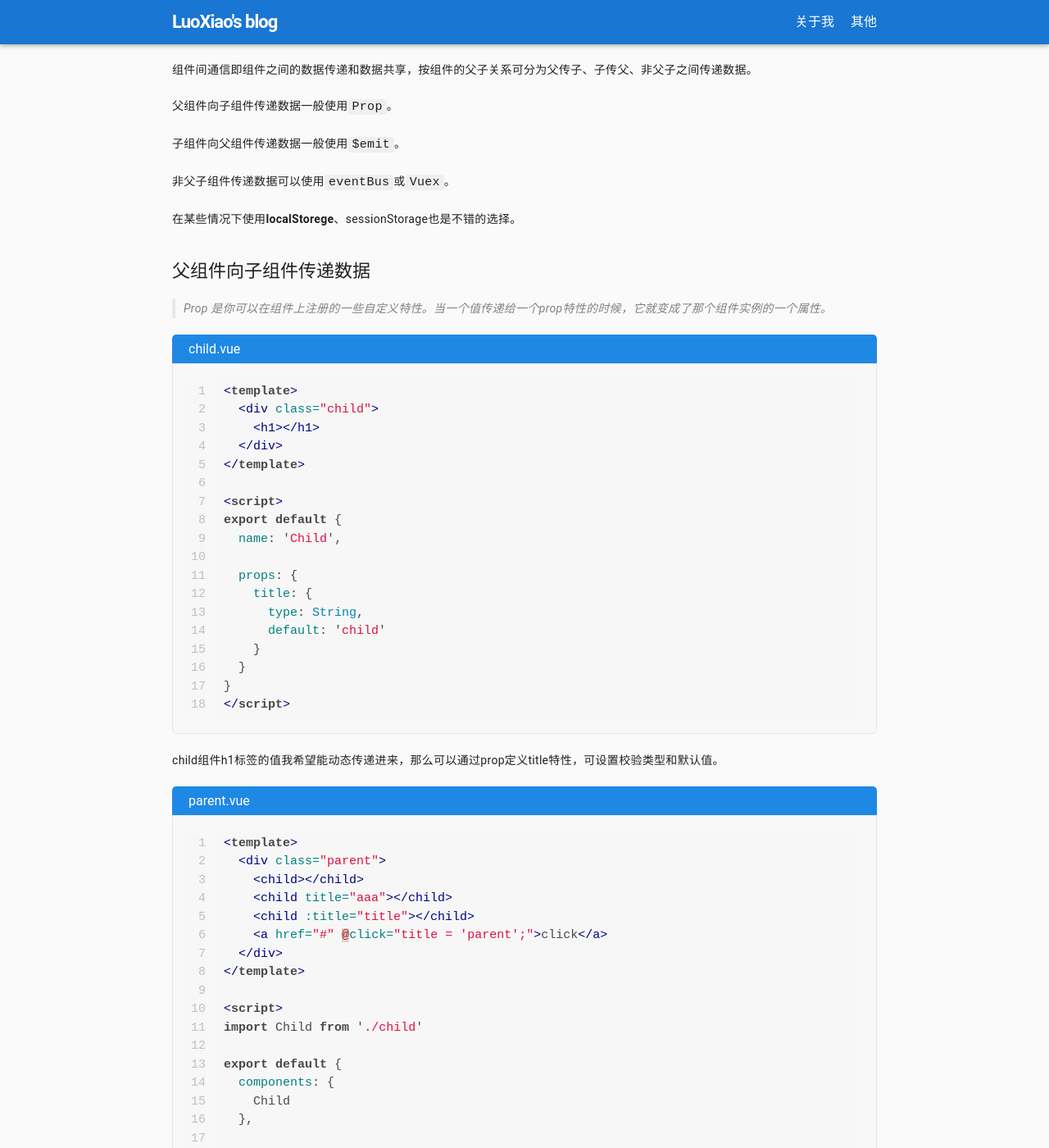
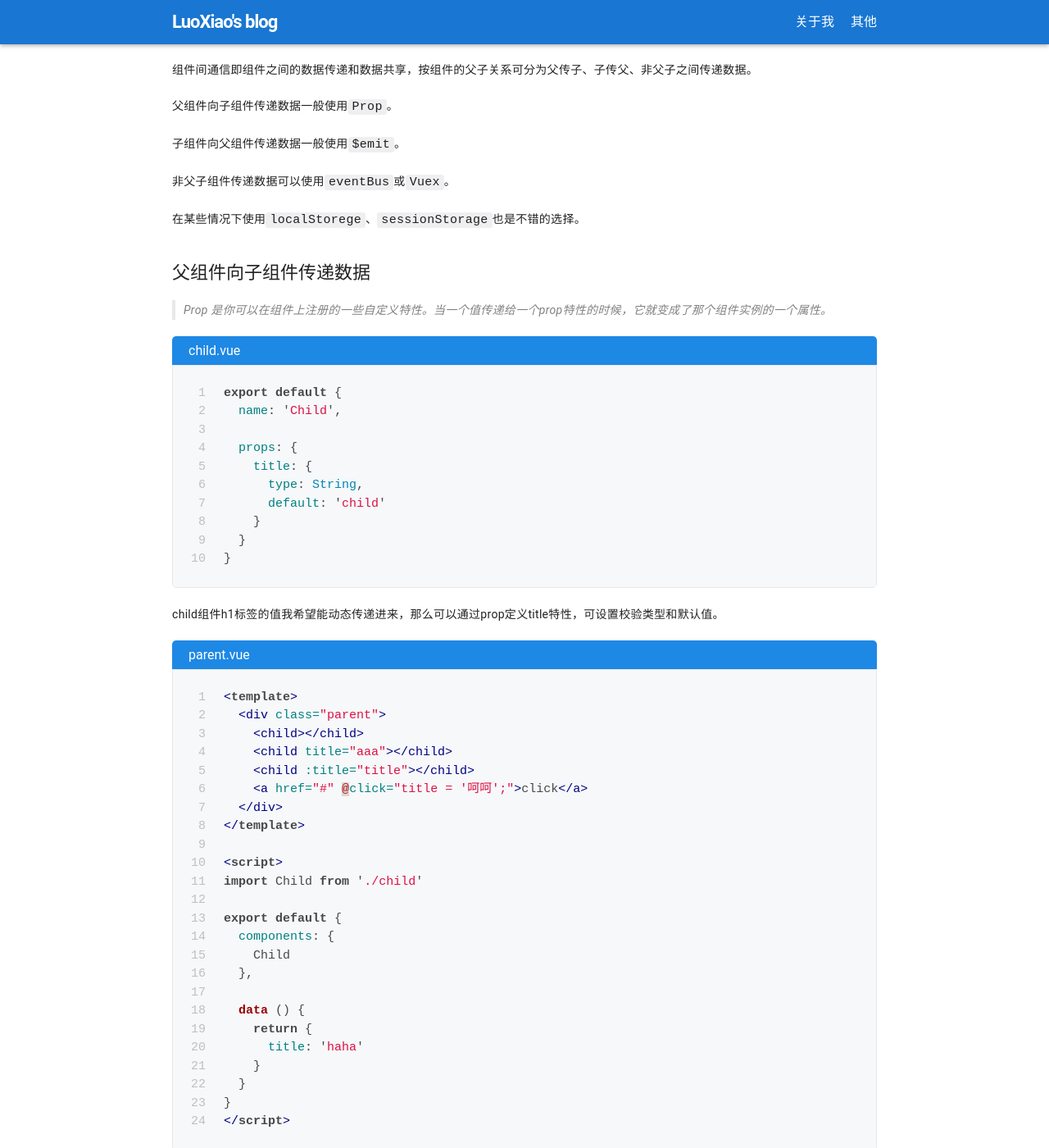
Before and after one commit to luoxiaoblog/github.luoxiaoblog.io, a Jekyll site: the page built from _posts/2018-08-22-Vue组件间通信.markdown, in a window 1280 px wide and 1400 px high, scrolled down 196 px. Shown: the whole window at 82% size. Built offline with Jekyll 4.4.1, drawn with Linux system fonts in a browser that asks for light colours; comment, search, counter and statistics services are not loaded; some of the changed text lies outside the part shown.

Commit message:
更新 - Vue组件间传递数据

````diff
--- a/_posts/2018-08-22-Vue组件间通信.markdown
+++ b/_posts/2018-08-22-Vue组件间通信.markdown
@@ -14,7 +14,7 @@ excerpt_separator: <!--more-->
 
 非父子组件传递数据可以使用```eventBus```或```Vuex```。
 
-在某些情况下使用**localStorege**、sessionStorage也是不错的选择。
+在某些情况下使用```localStorege```、```sessionStorage```也是不错的选择。
 <p style="margin: 0; padding: 0;">
 <a id="父组件向子组件传递数据" class="anchor"></a>
 </p>
@@ -25,14 +25,7 @@ excerpt_separator: <!--more-->
 <div class="title">
 <span class="text">child.vue</span>
 </div>
-{% highlight vue linenos %}
-<template>
-  <div class="child">
-    <h1>{{title}}</h1>
-  </div>
-</template>
-
-<script>
+{% highlight javascript linenos %}
 export default {
   name: 'Child',
 
@@ -43,7 +36,6 @@ export default {
     }
   }
 }
-</script>
 {% endhighlight %}
 </div>
 child组件h1标签的值我希望能动态传递进来，那么可以通过prop定义title特性，可设置校验类型和默认值。
@@ -59,7 +51,7 @@ child组件h1标签的值我希望能动态传递进来，那么可以通过prop
     <child></child>
     <child title="aaa"></child>
     <child :title="title"></child>
-    <a href="#" @click="title = 'parent';">click</a>
+    <a href="#" @click="title = '呵呵';">click</a>
   </div>
 </template>
 
@@ -80,7 +72,8 @@ export default {
 </script>
 {% endhighlight %}
 </div>
-父组件parent.vue中复用三次child组件，第一个child组件显示默认值，第二个child组件显示"aaa"，第三个child组件显示“哈哈”，点击click之后第三个child组件将显示“parent”
+父组件parent.vue中复用三次child组件，第一个child组件显示默认值，第二个child组件显示"aaa"，第三个child组件显示“哈哈”，点击click之后第三个child组件将显示“呵呵”。
+我们成功的将父组件中的数据传递给子组件。
 
 <p style="margin: 0; padding: 0;">
 <a id="子组件向父组件传递数据" class="anchor"></a>
@@ -92,79 +85,58 @@ export default {
 <div class="title">
 <span class="text">child.vue</span>
 </div>
-{% highlight vue linenos %}
-<template>
-  <div class="child">
-    <a href="#" @click="$emit('msg', 'haha');">click</a>
-  </div>
-</template>
-
-<script>
+{% highlight javascript linenos %}
 export default {
-  name: 'Child'
+  name: 'Child',
+  template: `<div class="child">
+              <a href="#" @click="$emit('msg', 'haha');">click</a>
+            </div>`
 }
-</script>
 {% endhighlight %}
 </div>
-子组件希望点击click时向父元素传递数据，可以使用$emit(event, data)向父元素传递一个自定义事件。
+子组件希望点击click时向父元素传递数据，可以使用$emit(event, data)向父元素传递一个自定义事件, 通过向事件回调函数传递参数实现数据的传递。
 
 <div class="code-wrapper">
 <div class="title">
 <span class="text">parent.vue</span>
 </div>
-{% highlight vue linenos %}
-<template>
-  <div class="parent">
-    <child @msg="handleMsgEvent"></child>
-  </div>
-</template>
-
-<script>
+{% highlight javascript linenos %}
 import Child from './child'
 
 export default {
   components: {
     Child
   },
-
+  template: `<div class="parent">
+              <child @msg="handleMsgEvent"></child>
+            </div>`,
   methods: {
     handleMsgEvent (msg) {
       console.log(msg)
     }
   }
 }
-</script>
 {% endhighlight %}
 </div>
-在父组件中监听子组件中定义的事件就能子组件传递的数据，此时点击“click”将在浏览器开发工具控制台中输出“haha”。
+在父组件中监听子组件中定义的事件就能拿到子组件传递的数据，此时点击“click”将在浏览器开发工具控制台中输出“haha”。
 
 <p style="margin: 0; padding: 0;">
 <a id="非父子组件通信" class="anchor"></a>
 </p>
 # 非父子组件通信
 
-非父子组件间通信主要有两种方式，EventBus和Vuex，一般项目简单的情况下推荐使用EventBus，否则使用Vuex。
+非父子组件间通信主要有两种方式，eventBus和Vuex，一般项目简单的情况下推荐使用eventBus，否则使用Vuex。
 
 <p style="margin: 0; padding: 0;">
 <a id="eventbus" class="anchor"></a>
 </p>
 ## eventBus
 
-Vue提供了实例方法$emit和$on，可自定义事件以及监听事件。eventBus即一个Vue实例，各个组件共用这个实例调用$emit和$on方法达到数据传递的目的。
-
-<div class="code-wrapper">
-<div class="title">
-<span class="text">parent.vue</span>
-</div>
-{% highlight vue linenos %}
-<template>
-  <div class="parent">
-    <child></child>
-    <child2></child2>
-  </div>
-</template>
-
-<script>
+Vue提供了实例方法$emit和$on，可自定义事件以及监听事件。eventBus即创建一个"空的"Vue实例，各个组件共用这个实例并调用$emit和$on方法达到数据传递的目的。
+<div class="tab-group-container ">
+  <div class="tab-group">
+    <section id="tab1" title="parent.vue">
+      {% highlight javascript linenos %}
 import Child from './child'
 import Child2 from './child2'
 
@@ -173,130 +145,58 @@ export default {
     Child,
     Child2
   }
+  template:`<div class="parent">
+              <child></child>
+              <child2></child2>
+            </div>`
 }
-</script>
-{% endhighlight %}
-</div>
-parent组件中有两个子组件
-
-<div class="code-wrapper">
-<div class="title">
-<span class="text">bus.js</span>
-</div>
-{% highlight vue linenos %}
+      {% endhighlight %}
+    </section>
+    <section id="tab2" title="bus.js">
+{% highlight javascript linenos %}
 import Vue from 'vue'
 
 export default new Vue()
 {% endhighlight %}
-</div>
-创建bus.js文件,export一个Vue实例。
-
-<div class="code-wrapper">
-<div class="title">
-<span class="text">child.vue</span>
-</div>
+    </section>
+    <section id="tab3" title="child.vue">
 {% highlight vue linenos %}
-<template>
-  <div class="child">
-    <a href="#" @click="a">click</a>
-  </div>
-</template>
-
-<script>
 import Bus from './bus.js'
 
 export default {
   name: 'Child',
-
+  template: `<div class="child">
+              <a href="#" @click="a">click</a>
+            </div>`,
   methods: {
     a () {
       Bus.$emit('msg', 'a')
     }
   }
 }
-</script>
 {% endhighlight %}
-</div>
-child组件中import bus.js并通过它在click事件中传递出一个msg事件。
-
-<div class="code-wrapper">
-<div class="title">
-<span class="text">child2.vue</span>
-</div>
-{% highlight vue linenos %}
-<template>
-  <div class="child2"></div>
-</template>
-
-<script>
+    </section>
+    <section id="tab4" title="child2.vue">
+{% highlight javascript linenos %}
 import Bus from './bus.js'
 
 export default {
   name: 'Child2',
-
+  template: `<div class="child2"></div>`,
   created () {
     Bus.$on('msg', (val) => {
       console.log(val)
     })
   }
 }
-</script>
+{% endhighlight %}
+    </section>
+  </div>
+</div>
 
-{% endhighlight %}
-</div>
-child2组件中也import bus.js并通过它在created钩子中监听msg事件。
-这样当点击child组件的click时，child2能接收到child传递的数据，在浏览器开发工具控制台中输出“a”。
+parent组件中有子组件child和child2。bus.js中export一个Vue实例。child组件中import bus.js并通过它在click事件中传递出一个msg事件。child2组件中也import bus.js并通过它在created钩子中监听msg事件。这样当点击child组件的click时，child2能接收到child传递的数据，浏览器开发工具控制台中输出“a”。
 
 <p style="margin: 0; padding: 0;">
 <a id="vuex" class="anchor"></a>
 </p>
 ## Vuex
-
-<div class="tab-group-container ">
-  <div class="tab-group">
-    <section id="tab1" title="Long Tab Name">
-      {% highlight vue linenos %}
-<template>
-  <div class="child2"></div>
-</template>
-
-<script>
-import Bus from './bus.js'
-
-export default {
-  name: 'Child2',
-
-  created () {
-    Bus.$on('msg', (val) => {
-      console.log(val)
-    })
-  }
-}
-</script>
-
-{% endhighlight %}
-    </section>
-    <section id="tab2" title="Another Tab">
-            {% highlight vue linenos %}
-<template>
-  <div class="child2"></div>
-</template>
-
-<script>
-import Bus from './bus.js'
-
-export default {
-  name: 'Child2',
-
-  created () {
-    Bus.$on('msg', (val) => {
-      console.log(val)
-    })
-  }
-}
-</script>
-
-{% endhighlight %}
-    </section>
-  </div>
-</div>
--- a/_sass/minima/_base.scss
+++ b/_sass/minima/_base.scss
@@ -16,7 +16,8 @@ dl, dd, ol, ul, figure {
 body {
   font: $base-font-weight #{$base-font-size}/#{$base-line-height} $base-font-family;
   color: $text-color;
-  background-color: #fafafa;
+  // background-color: #fafafa;
+  background: #fff;
   -webkit-text-size-adjust: 100%;
   -webkit-font-feature-settings: "kern" 1;
      -moz-font-feature-settings: "kern" 1;
@@ -165,7 +166,7 @@ blockquote {
 .highlight {
   pre,
   code {
-    background-color: rgba(241,241,241,.2);;
+    background-color: #f6f8fa;
   }
 }
 pre,
````
Also changed, not shown: 3 other files.
